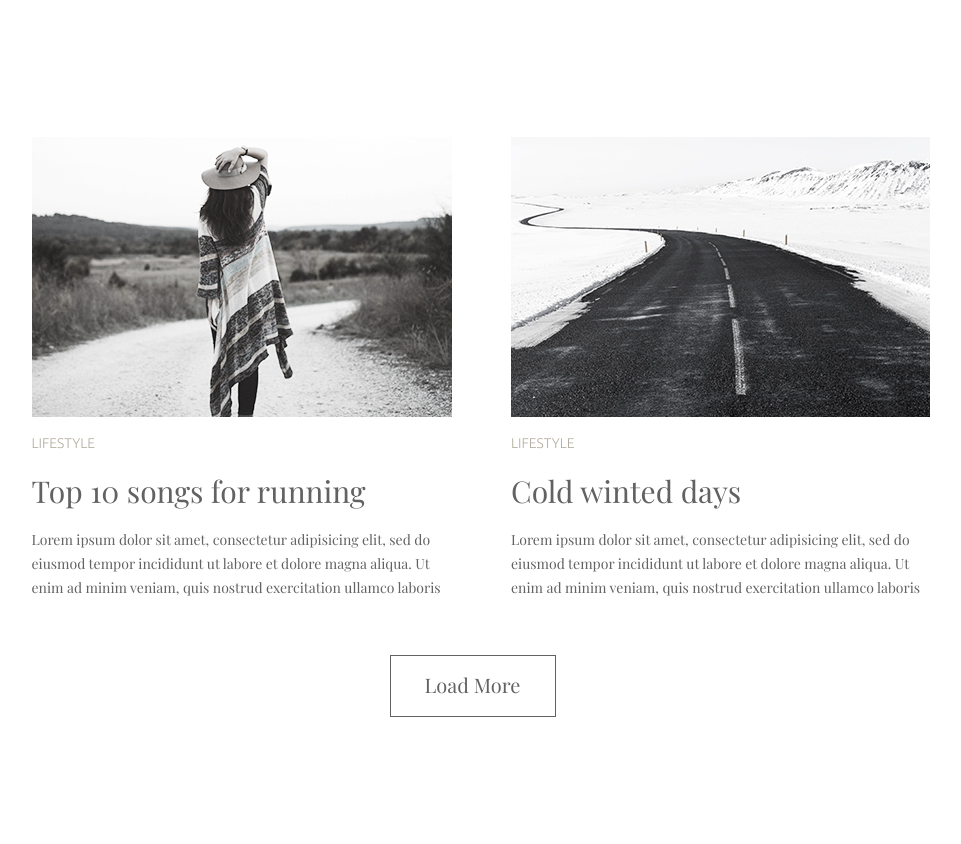
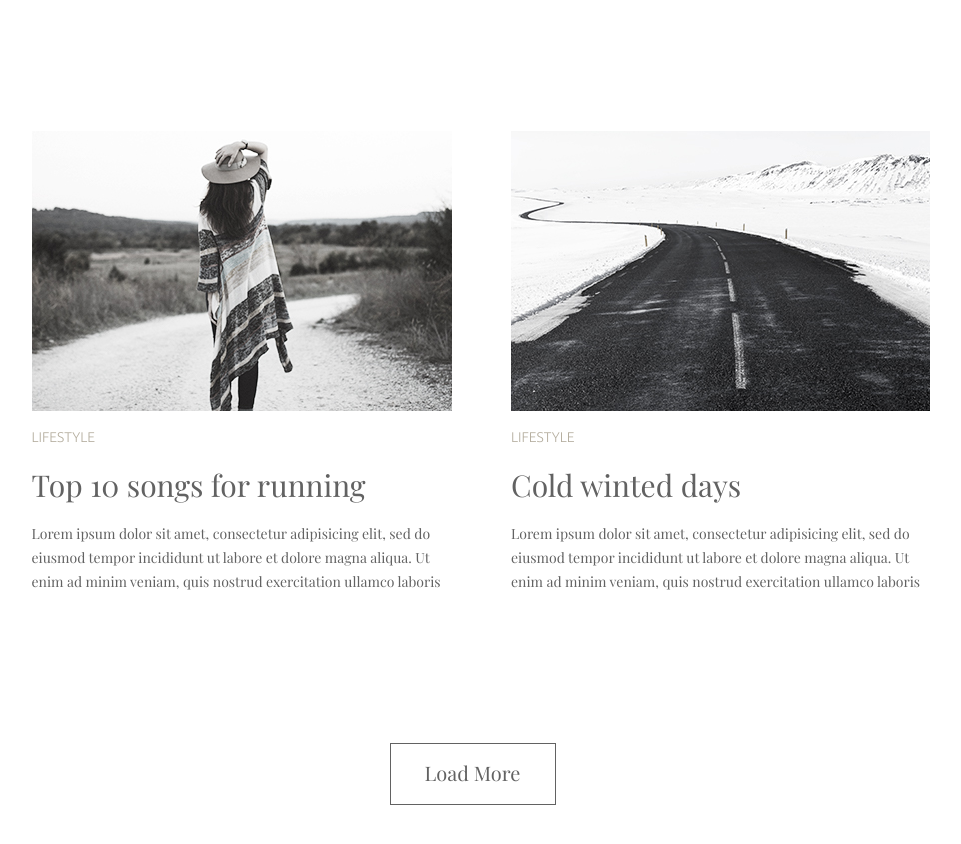
Before and after one commit to equalize77/module3, a plain HTML site: page module-03/index.html in a window 1280 px wide. Shown: the part 1300-2144 px from the top of the page, without its empty margins (158-1119 px from the left). Before the commit the page ends 2088 px from the top, so only its background shows below. Drawn offline with nearby package versions, Linux system fonts and the light colour scheme.

Commit message:
new commit

```diff
--- a/module-03/css/styles.css
+++ b/module-03/css/styles.css
@@ -24,7 +24,7 @@ body {
 .menu-item {
   display: inline-block;
 }
-.container {
+.wrapper {
   margin: 0 auto;
   width: 901px;
 }
@@ -58,6 +58,7 @@ img {
   margin: 0;
   padding: 0;
   list-style: none;
+  margin-bottom: 135px;
 }
 .features-listitems {
   display: inline-block;
@@ -66,12 +67,12 @@ img {
 .marginrt {
   margin-right: 55px;
 }
-.lifestyle1 {
+/* .lifestyle1 {
   margin-top: 135px;
 }
 .lifestyle2 {
   margin-top: 141px;
-}
+} */
 .foot {
   margin-top: 41px;
   margin-bottom: 71px;
--- a/module-03/index.html
+++ b/module-03/index.html
@@ -16,7 +16,8 @@
     <link rel="stylesheet" href="css/normalize.css" />
   </head>
   <body>
-    <header class="header container">
+    <div class="wrapper">
+      <header class="header">
         <nav class="nav">
           <ul class="site-navigation">
             <li class="menu-item life"><a href="#">Lifestyle</a></li>
@@ -26,7 +27,7 @@
           </ul>
         </nav>
       </header>
-    <main class="main container">
+      <main class="main">
         <section class="lifestyle">
           <ul class="features-list">
             <li class="features-listitems marginrt">
@@ -50,8 +51,6 @@
               </p>
             </li>
           </ul>
-      </section>
-      <section class="lifestyle lifestyle1">
           <ul class="features-list">
             <li class="features-listitems marginrt">
               <img src="img/2girls.jpg" alt="2girls" />
@@ -74,8 +73,6 @@
               </p>
             </li>
           </ul>
-      </section>
-      <section class="lifestyle lifestyle1 lifestyle2">
           <ul class="features-list">
             <li class="features-listitems marginrt">
               <img src="img/girlwithhat.jpg" alt="girlwithat" />
@@ -100,8 +97,9 @@
           </ul>
         </section>
       </main>
-    <footer class="foot container">
+      <footer class="foot">
         <a class="button" href="#">Load More</a>
       </footer>
+    </div>
   </body>
 </html>
```
Lines whose indentation alone changed are shown as unchanged.
